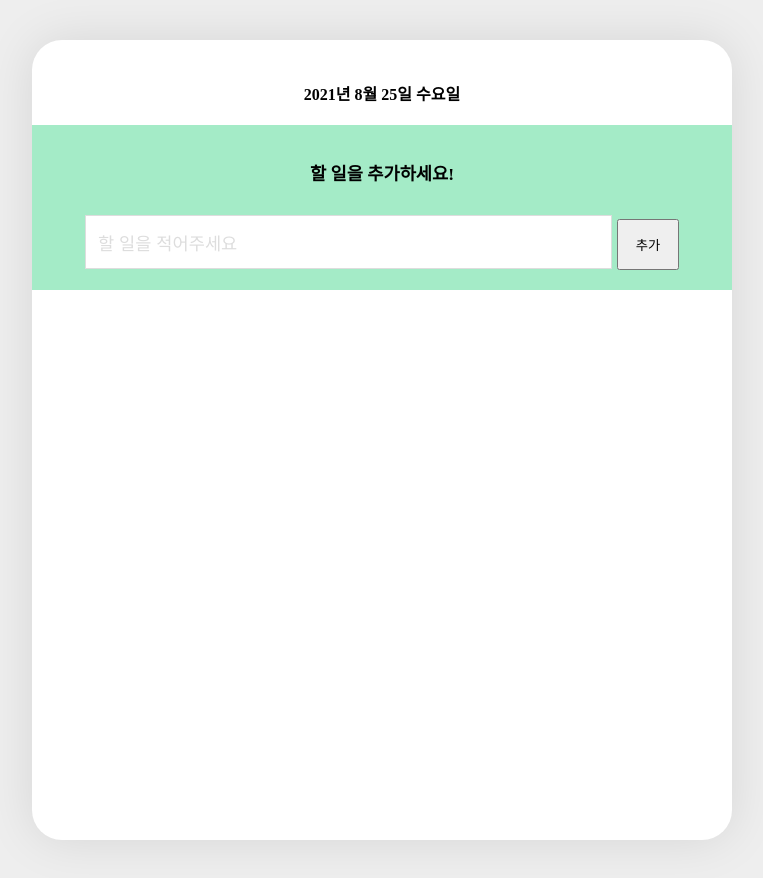
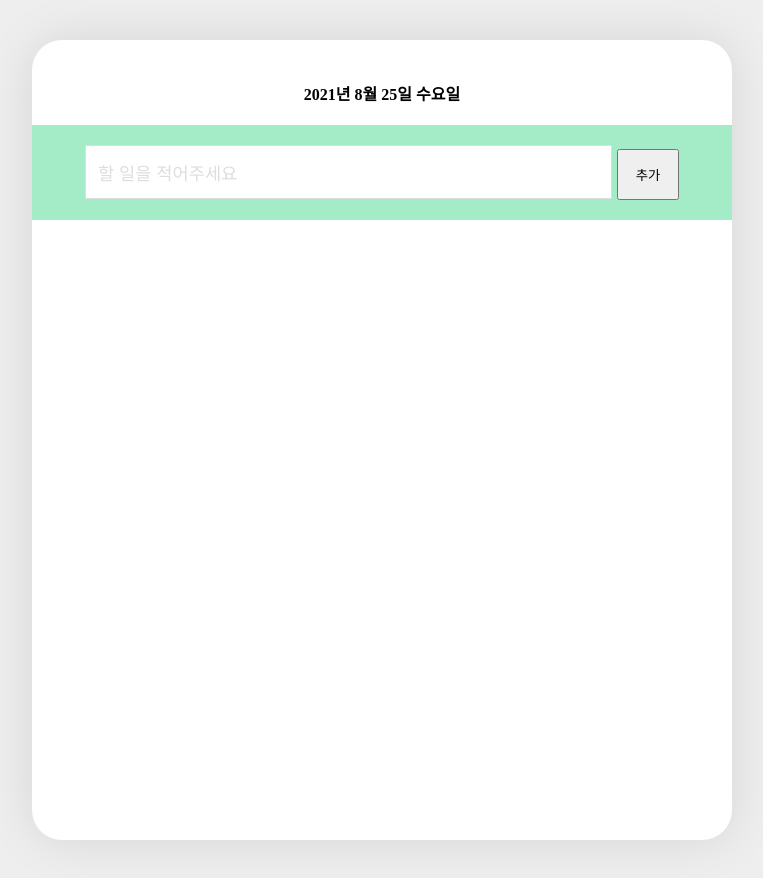
Before and after one commit to hyseoseo/Assignment8-TeamB, a React (Create React App) app: page / in a window 1280 px wide. Shown: the whole page, without its empty margins (258-1021 px from the left). Built offline with nearby package versions, Linux system fonts and the light colour scheme; what emotion-reset would draw is missing.

Commit message:
[#12] fix: 아이템 삭제 후 status 변경되는 버그 해결

```diff
--- a/src/components/todo/TodoCreate.tsx
+++ b/src/components/todo/TodoCreate.tsx
@@ -15,7 +15,6 @@ const TodoCreate: React.FC<ITodoCreateProps> = ({ createTodo }) => {
 
   return (
     <article css={CreateContainer}>
-      <h2>할 일을 추가하세요!</h2>
       <div>
         <input
           value={value}
--- a/src/components/todo/TodoItem.tsx
+++ b/src/components/todo/TodoItem.tsx
@@ -29,7 +29,7 @@ const TodoItem: React.FC<ITodoItemProps> = ({
       <p css={TodoContent}>{item.taskName}</p>
       <div css={TodoInfo}>
         <button css={StarRed}>★</button>
-        <select value={value} onChange={handleChange}>
+        <select value={item.status} onChange={handleChange}>
           {OPTIONS.map((option) => (
             <option value={option}>{option}</option>
           ))}
```
